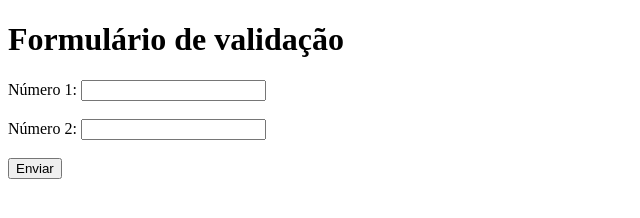
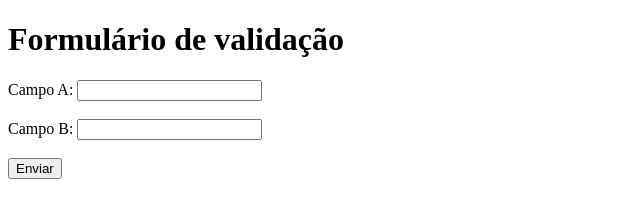
Before and after one commit to gdvargas/exercicio_html_js, a plain HTML site: page index.html in a window 1280 px wide. Shown: the full height of the page, 0-640 px from the left. Drawn offline with Linux system fonts and the light colour scheme.

Commit message:
alteracao nome dos campos

```diff
--- a/index.html
+++ b/index.html
@@ -9,11 +9,11 @@
     <h1>Formulário de validação</h1>
 
     <form id="Validador">
-        <label >Número 1:</label>
+        <label >Campo A:</label>
         <input type="number" id="numero1" name="numero1" required>
         <br><br>
 
-        <label>Número 2:</label>
+        <label>Campo B:</label>
         <input type="number" id="numero2" name="numero2" required>
         <br>
         <br>
```
